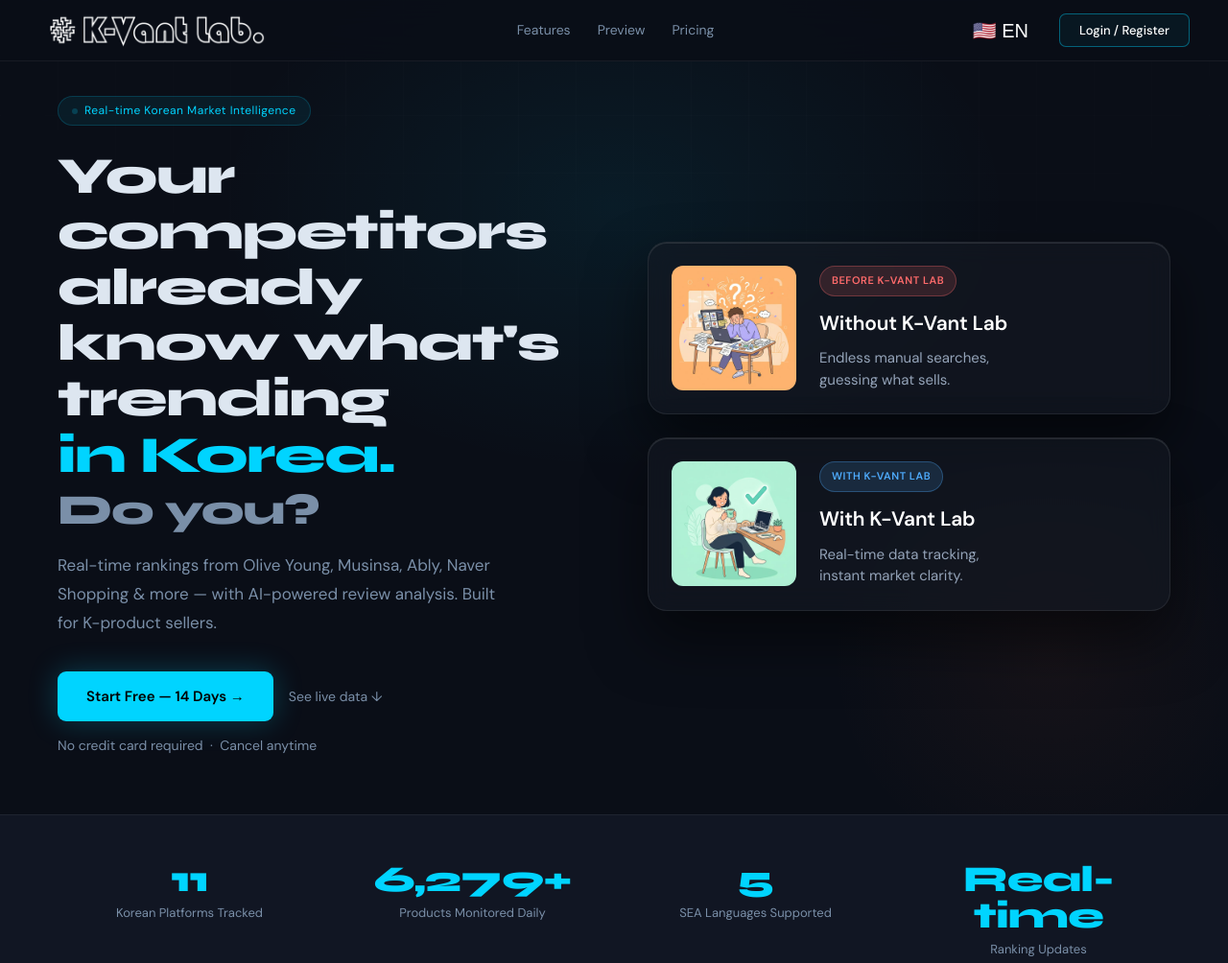
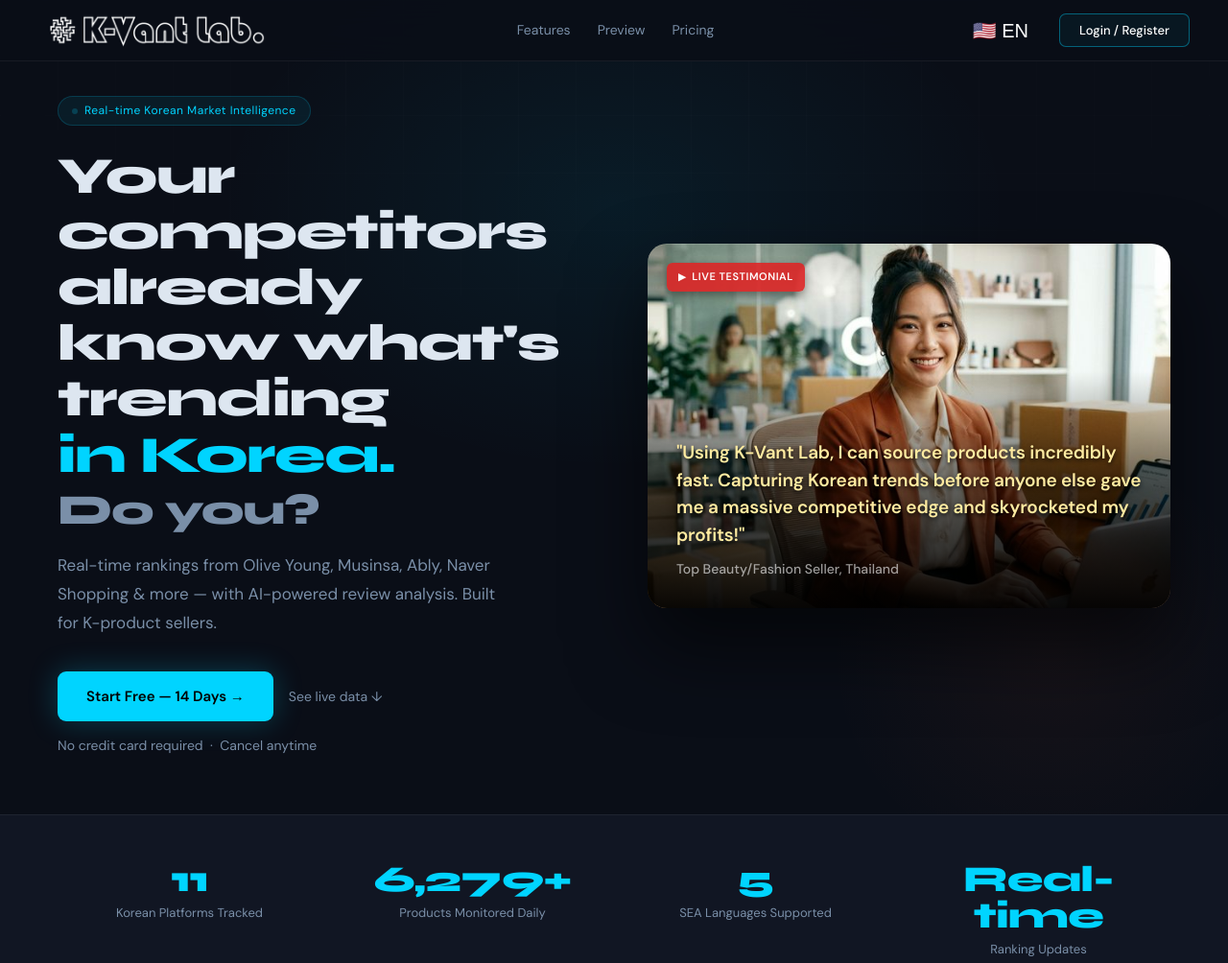
Before and after one commit to kjd1374/kvantlab, a website built with Vite: page dashboard/index.html in a window 1280 px wide. Shown: the top 1004 px of the page at 96% size. Built offline with nearby package versions, Linux system fonts and the light colour scheme.

Commit message:
feat(hero): replace card news with cinematic interview testimonial layout

```diff
--- a/dashboard/index.html
+++ b/dashboard/index.html
@@ -593,123 +593,80 @@
       color: var(--ac2);
     }
 
-    /* HERO CARD NEWS */
-    .hero-card-news {
-      display: flex;
-      flex-direction: column;
-      gap: 24px;
+    /* HERO INTERVIEW CARD */
+    .hero-interview-card {
+      position: relative;
       width: 100%;
       max-width: 580px;
-      justify-self: center;
-      position: relative;
-      z-index: 10;
-    }
-
-    .card-news-item {
-      background: rgba(20, 25, 35, 0.6);
-      backdrop-filter: blur(12px);
-      border: 1px solid rgba(255, 255, 255, 0.08);
+      height: 380px;
       border-radius: 20px;
       overflow: hidden;
-      display: flex;
-      align-items: center;
-      gap: 24px;
-      padding: 24px;
-      box-shadow: 0 30px 60px rgba(0, 0, 0, 0.5), inset 0 1px 0 rgba(255, 255, 255, 0.1);
-      transition: transform 0.3s ease, border-color 0.3s ease;
-    }
-
-    .card-news-item:hover {
-      transform: translateY(-5px);
-      border-color: rgba(255, 255, 255, 0.15);
-    }
-
-    .card-news-img {
-      width: 130px;
-      height: 130px;
-      border-radius: 12px;
-      background-size: contain;
-      background-repeat: no-repeat;
+      justify-self: center;
+      box-shadow: 0 40px 80px rgba(0, 0, 0, 0.6), inset 0 1px 0 rgba(255, 255, 255, 0.1);
+      background-size: cover;
       background-position: center;
-      flex-shrink: 0;
-      position: relative;
-    }
-
-    .card-logo-overlay {
+      background-color: #1a1f2c;
+    }
+
+    .hero-interview-overlay {
       position: absolute;
-      top: 52%;
-      left: 56%;
-      transform: translate(-50%, -50%) rotate(-3deg);
-      z-index: 5;
-      pointer-events: none;
-    }
-
-    .card-logo-overlay img {
-      height: 11px;
-      display: block;
-      filter: drop-shadow(0 1px 2px rgba(0,0,0,0.8));
-    }
-
-    .card-news-content {
-      flex: 1;
-      text-align: left;
-    }
-
-    .card-badge {
-      display: inline-block;
+      bottom: 0; left: 0; right: 0;
+      height: 65%;
+      background: linear-gradient(to top, rgba(0,0,0,0.95) 0%, rgba(0,0,0,0.6) 50%, transparent 100%);
+      display: flex;
+      flex-direction: column;
+      justify-content: flex-end;
+      padding: 30px;
+    }
+
+    .interview-play-badge {
+      position: absolute;
+      top: 20px; left: 20px;
+      background: rgba(220, 38, 38, 0.9);
+      color: #fff;
       padding: 6px 12px;
-      border-radius: 20px;
+      border-radius: 6px;
       font-size: 11px;
       font-weight: 800;
+      letter-spacing: 0.05em;
       text-transform: uppercase;
-      letter-spacing: 0.05em;
-      margin-bottom: 12px;
-    }
-
-    .badge-red {
-      background: rgba(255, 107, 107, 0.15);
-      color: #ff6b6b;
-      border: 1px solid rgba(255, 107, 107, 0.3);
-    }
-
-    .badge-green {
-      background: rgba(79, 172, 254, 0.15);
-      color: #4facfe;
-      border: 1px solid rgba(79, 172, 254, 0.3);
-    }
-
-    .card-news-content h3 {
-      font-size: 21px;
-      font-weight: 800;
-      margin-bottom: 8px;
-      color: #fff;
+      box-shadow: 0 4px 10px rgba(0,0,0,0.4);
+      display: flex;
+      align-items: center;
+      gap: 6px;
+    }
+
+    .interview-play-badge::before {
+      content: '▶';
+      font-size: 10px;
+    }
+
+    .interview-subtitle {
+      font-size: 19px;
+      font-weight: 700;
+      color: #ffeba1;
+      line-height: 1.5;
+      text-shadow: 0 2px 4px rgba(0,0,0,0.8);
+      margin-bottom: 10px;
       letter-spacing: -0.01em;
     }
 
-    .card-news-content p {
-      font-size: 15px;
-      color: #94a3b8;
-      line-height: 1.5;
+    .interview-name {
+      font-size: 14px;
+      color: rgba(255,255,255,0.6);
+      font-weight: 500;
     }
 
     @media (max-width: 768px) {
-      .hero-card-news {
+      .hero-interview-card {
         margin-top: 50px;
-        max-width: 100%;
+        height: 300px;
       }
-      .card-news-item {
-        flex-direction: column;
-        align-items: flex-start;
+      .interview-subtitle {
+        font-size: 16px;
+      }
+      .hero-interview-overlay {
         padding: 20px;
-      }
-      .card-news-img {
-        width: 100%;
-        height: 200px;
-      }
-      .card-news-content {
-        text-align: left;
-        width: 100%;
-        margin-top: 10px;
       }
     }
 
@@ -2023,31 +1980,13 @@
       </div>
 
 
-      <!-- Card News Section replaces mockup -->
-      <div class="hero-card-news">
-        <!-- Before Card -->
-        <div class="card-news-item">
-          <div class="card-news-img" style="background-image: url('/card_before_v2.png');"></div>
-          <div class="card-news-content">
-            <span class="card-badge badge-red">Before K-Vant Lab</span>
-            <h3 data-i18n="heroWithoutTitle">K-Vant Lab 도입 전</h3>
-            <p data-i18n-html="heroWithoutDesc">끝없는 수동 검색,<br>감에 의존한 소싱</p>
-          </div>
-        </div>
-
-        <!-- After Card -->
-        <div class="card-news-item">
-          <div class="card-news-img" style="background-image: url('/card_after_v2.png');">
-             <div class="card-logo-overlay">
-               <img src="/kvant_lab_logo.png" alt="K-Vant">
-             </div>
-          </div>
-          <div class="card-news-content">
-            <span class="card-badge badge-green">With K-Vant Lab</span>
-            <h3 data-i18n="heroWithTitle">K-Vant Lab 도입 후</h3>
-            <p data-i18n-html="heroWithDesc">실시간 데이터 추적,<br>명확한 시장 트렌드 파악</p>
-          </div>
-        </div>
+      <!-- Interview Hero Card -->
+      <div class="hero-interview-card" style="background-image: url('/hero_interview.png');">
+         <div class="interview-play-badge">Live Testimonial</div>
+         <div class="hero-interview-overlay">
+            <div class="interview-subtitle" data-i18n-html="heroInterviewText">"K-Vant Lab 덕분에 상품 소싱이 비교도 안 되게 빨라졌습니다. 한국 트렌드를 가장 먼저 파악하고 판매해서 매출 단위가 달라졌어요!"</div>
+            <div class="interview-name" data-i18n="heroInterviewName">- 태국 탑 뷰티/패션 셀러</div>
+         </div>
       </div>
   </section>
 
--- a/dashboard/public/locales/en.json
+++ b/dashboard/public/locales/en.json
@@ -434,5 +434,7 @@
   "heroSub": "Real-time rankings from Olive Young, Musinsa, Ably, Naver Shopping & more — with AI-powered review analysis. Built for K-product sellers.",
   "btnPrimary": "Start Free &mdash; 14 Days &rarr;",
   "btnGhost": "See live data &darr;",
-  "heroNote": "No credit card required &nbsp;&middot;&nbsp; Cancel anytime"
+  "heroNote": "No credit card required &nbsp;&middot;&nbsp; Cancel anytime",
+  "heroInterviewText": "\"Using K-Vant Lab, I can source products incredibly fast. Capturing Korean trends before anyone else gave me a massive competitive edge and skyrocketed my profits!\"",
+  "heroInterviewName": "Top Beauty/Fashion Seller, Thailand"
 }
--- a/dashboard/public/locales/id.json
+++ b/dashboard/public/locales/id.json
@@ -226,5 +226,7 @@
   "heroSub": "Real-time rankings from Olive Young, Musinsa, Ably, Naver Shopping & more — with AI-powered review analysis. Built for K-product sellers.",
   "btnPrimary": "Start Free &mdash; 14 Days &rarr;",
   "btnGhost": "See live data &darr;",
-  "heroNote": "No credit card required &nbsp;&middot;&nbsp; Cancel anytime"
+  "heroNote": "No credit card required &nbsp;&middot;&nbsp; Cancel anytime",
+  "heroInterviewText": "\"Using K-Vant Lab, I can source products incredibly fast. Capturing Korean trends before anyone else gave me a massive competitive edge and skyrocketed my profits!\"",
+  "heroInterviewName": "Top Beauty/Fashion Seller, Thailand"
 }
--- a/dashboard/public/locales/ja.json
+++ b/dashboard/public/locales/ja.json
@@ -224,5 +224,7 @@
   "heroSub": "Real-time rankings from Olive Young, Musinsa, Ably, Naver Shopping & more — with AI-powered review analysis. Built for K-product sellers.",
   "btnPrimary": "Start Free &mdash; 14 Days &rarr;",
   "btnGhost": "See live data &darr;",
-  "heroNote": "No credit card required &nbsp;&middot;&nbsp; Cancel anytime"
+  "heroNote": "No credit card required &nbsp;&middot;&nbsp; Cancel anytime",
+  "heroInterviewText": "\"Using K-Vant Lab, I can source products incredibly fast. Capturing Korean trends before anyone else gave me a massive competitive edge and skyrocketed my profits!\"",
+  "heroInterviewName": "Top Beauty/Fashion Seller, Thailand"
 }
--- a/dashboard/public/locales/ko.json
+++ b/dashboard/public/locales/ko.json
@@ -442,5 +442,7 @@
   "heroSub": "올리브영, 무신사, 에이블리, 네이버 쇼핑 등의 실시간 랭킹 정보. 한국 상품 셀러들을 위한 솔루션입니다.",
   "btnPrimary": "14일 무료 체험 시작하기 &rarr;",
   "btnGhost": "라이브 데이터 보기 &darr;",
-  "heroNote": "신용카드 불필요 &nbsp;&middot;&nbsp; 언제든 해지 가능"
+  "heroNote": "신용카드 불필요 &nbsp;&middot;&nbsp; 언제든 해지 가능",
+  "heroInterviewText": "\"K-Vant Lab 덕분에 상품 소싱이 비교도 안 되게 빨라졌습니다. 한국 트렌드를 가장 먼저 파악하고 판매해서 매출 단위가 달라졌어요!\"",
+  "heroInterviewName": "태국 탑 뷰티/패션 셀러"
 }
--- a/dashboard/public/locales/th.json
+++ b/dashboard/public/locales/th.json
@@ -226,5 +226,7 @@
   "heroSub": "อันดับแบบเรียลไทม์จาก Olive Young, Musinsa, Ably, Naver Shopping และอื่นๆ พร้อมการวิเคราะห์รีวิวด้วย AI สร้างขึ้นสำหรับผู้ขายสินค้าเกาหลี",
   "btnPrimary": "เริ่มทดลองใช้ฟรี 14 วัน &rarr;",
   "btnGhost": "ดูข้อมูลสด &darr;",
-  "heroNote": "ไม่ต้องใช้บัตรเครดิต &nbsp;&middot;&nbsp; ยกเลิกได้ตลอดเวลา"
+  "heroNote": "ไม่ต้องใช้บัตรเครดิต &nbsp;&middot;&nbsp; ยกเลิกได้ตลอดเวลา",
+  "heroInterviewText": "\"ด้วย K-Vant Lab ฉันสามารถหาสินค้าได้เร็วมาก การจับเทรนด์เกาหลีก่อนใครทำให้ฉันได้เปรียบคู่แข่งอย่างมหาศาล และทำกำไรเพิ่มขึ้นแบบก้าวกระโดด!\"",
+  "heroInterviewName": "ผู้ขายสินค้าความงาม/แฟชั่นยอดนิยม, ไทย"
 }
--- a/dashboard/public/locales/vi.json
+++ b/dashboard/public/locales/vi.json
@@ -236,5 +236,7 @@
   "heroSub": "Bảng xếp hạng thời gian thực từ Olive Young, Musinsa, Ably, Naver Shopping... với phân tích đánh giá bằng AI. Dành cho người bán hàng K-product.",
   "btnPrimary": "Bắt đầu miễn phí 14 ngày &rarr;",
   "btnGhost": "Xem dữ liệu trực tiếp &darr;",
-  "heroNote": "Không cần thẻ tín dụng &nbsp;&middot;&nbsp; Hủy bất cứ lúc nào"
+  "heroNote": "Không cần thẻ tín dụng &nbsp;&middot;&nbsp; Hủy bất cứ lúc nào",
+  "heroInterviewText": "\"Sử dụng K-Vant Lab, tôi tìm nguồn hàng nhanh không tưởng. Nắm bắt xu hướng Hàn Quốc trước đối thủ giúp tôi có lợi thế cạnh tranh tuyệt đối và doanh thu tăng vọt!\"",
+  "heroInterviewName": "Người Bán Hàng Đầu Thời Trang/Mỹ Phẩm, Thái Lan"
 }
```
Also changed, not shown: dashboard/hero_interview.png (added).
